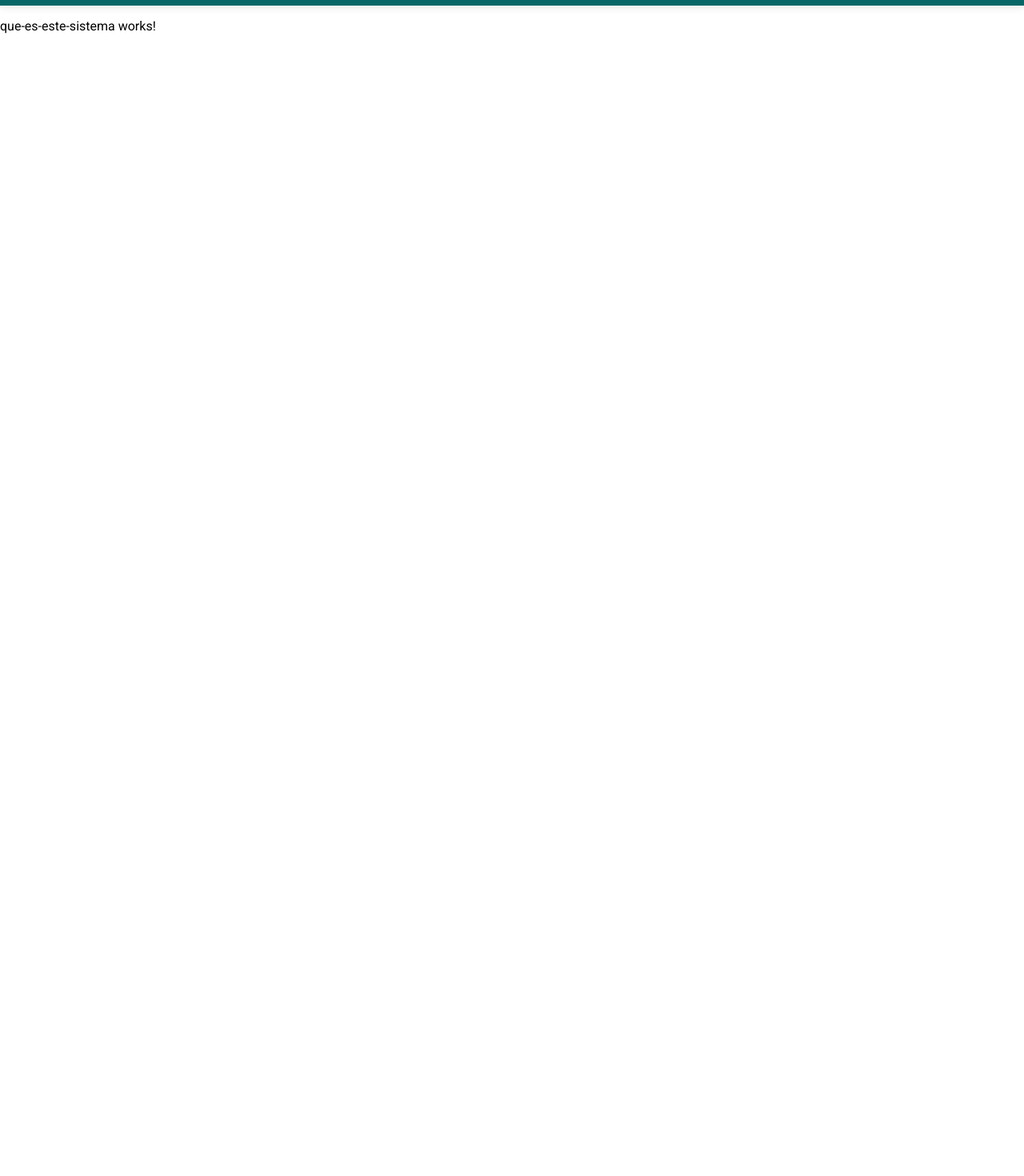
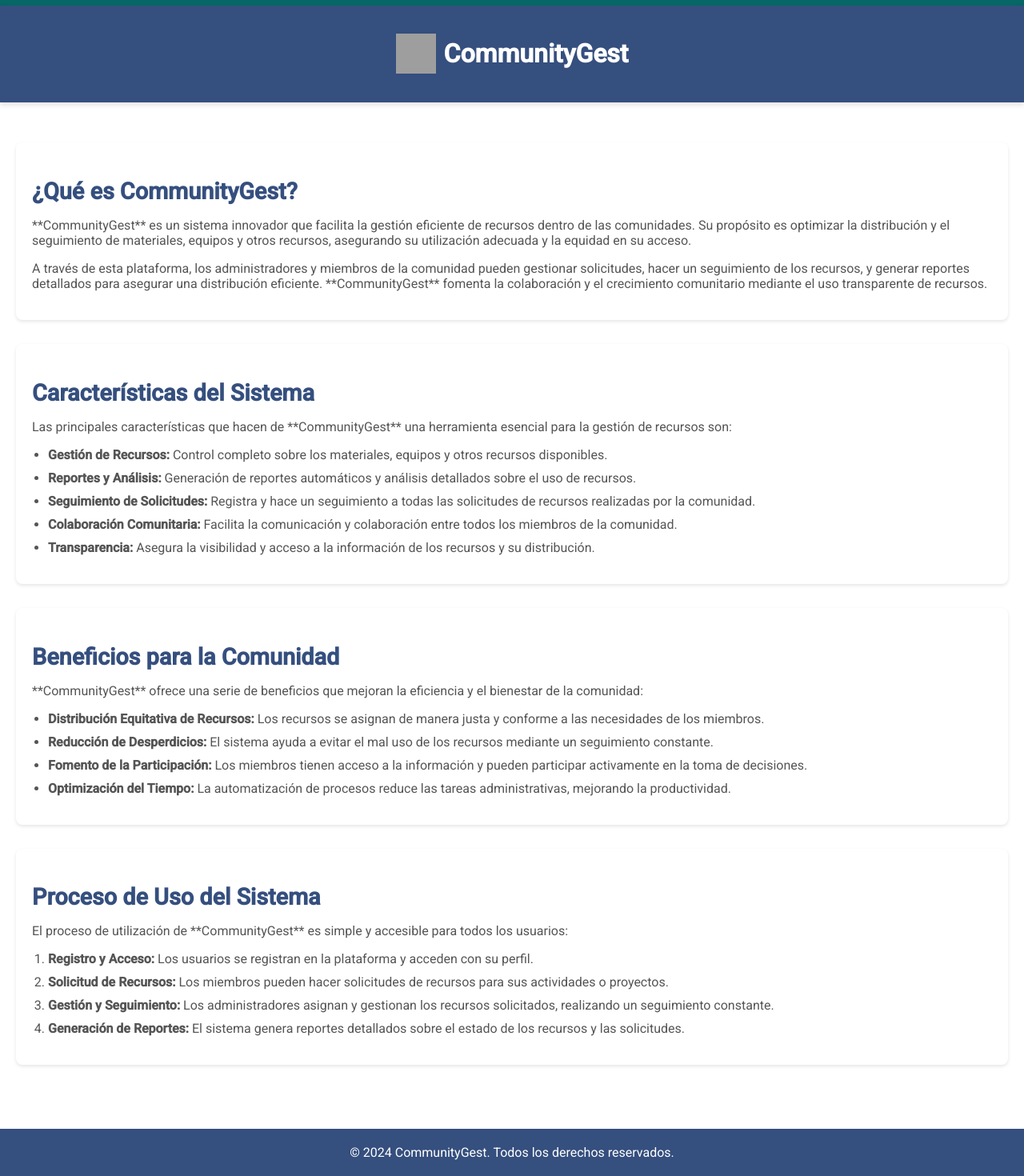
Before and after one commit to javProg24/ComunnityGest, an Angular app: page /que-es-este-sistema in a window 1280 px wide. Shown: the part 105-1575 px from the top of the page at 80% size. Before the commit the page ends 800 px from the top, so only its background shows below. Built offline with nearby package versions, Linux system fonts and the light colour scheme; grey boxes are pictures that could not be loaded.

Commit message:
Agregando pie de pagina

```diff
--- a/src/app/app.component.css
+++ b/src/app/app.component.css
@@ -11,6 +11,7 @@ button.router-link-active {
     font-family: Arial, sans-serif;
     background: linear-gradient(to right, #b2f2bb, #bde0fe);
     color: #333; /* Color base del texto */
+    height: 100vh;
   }
 
   /* Estilo para el encabezado */
@@ -83,3 +84,16 @@ button.router-link-active {
       justify-content: flex-start;
     }
   }
+
+  footer {
+    background-color: #354f7e;
+    color: white;
+    padding: 20px;
+    text-align: center;
+    font-size: 1rem;
+    margin-top: auto; /* Asegura que el pie de página se empuje hacia abajo */
+  }
+
+  footer p {
+    margin: 0;
+  }
--- a/src/app/app.component.html
+++ b/src/app/app.component.html
@@ -12,3 +12,7 @@
   </nav>
 </header>
 <router-outlet></router-outlet>
+
+<footer>
+  <p>&copy; 2024 CommunityGest. Todos los derechos reservados.</p>
+</footer>
--- a/src/app/components/que-es-este-sistema/que-es-este-sistema.component.css
+++ b/src/app/components/que-es-este-sistema/que-es-este-sistema.component.css
@@ -0,0 +1,67 @@
+body {
+    font-family: 'Arial', sans-serif;
+    margin: 0;
+    padding: 0;
+    background-color: #f1f3f7;
+  }
+
+  header {
+    background-color: #354f7e;
+    color: white;
+    padding: 20px 0;
+    box-shadow: 0 4px 6px rgba(0, 0, 0, 0.1);
+  }
+
+  header .header-container {
+    display: flex;
+    justify-content: center;
+    align-items: center;
+  }
+
+  header .logo {
+    display: flex;
+    align-items: center;
+  }
+
+  header .logo img {
+    width: 50px;
+    height: 50px;
+    margin-right: 10px;
+  }
+
+  header h1 {
+    font-size: 2rem;
+    font-weight: 700;
+  }
+
+  /* Estilos del contenido principal */
+  main {
+    padding: 50px 20px;
+  }
+
+  .section {
+    background-color: white;
+    border-radius: 8px;
+    box-shadow: 0 2px 4px rgba(0, 0, 0, 0.1);
+    margin-bottom: 30px;
+    padding: 20px;
+  }
+
+  .section-header h2 {
+    font-size: 1.8rem;
+    color: #354f7e;
+    margin-bottom: 10px;
+  }
+
+  p, ul, ol {
+    font-size: 1rem;
+    color: #555;
+  }
+
+  ul, ol {
+    padding-left: 20px;
+  }
+
+  ul li, ol li {
+    margin: 10px 0;
+  }
--- a/src/app/components/que-es-este-sistema/que-es-este-sistema.component.html
+++ b/src/app/components/que-es-este-sistema/que-es-este-sistema.component.html
@@ -1 +1,61 @@
-<p>que-es-este-sistema works!</p>
+<header>
+    <div class="header-container">
+      <div class="logo">
+        <img src="CommunityGest.ico" alt="CommunityGest Logo">
+        <h1>CommunityGest</h1>
+      </div>
+    </div>
+  </header>
+  <main>
+    <section id="introduccion" class="section">
+      <div class="section-header">
+        <h2>¿Qué es CommunityGest?</h2>
+      </div>
+      <p>
+        **CommunityGest** es un sistema innovador que facilita la gestión eficiente de recursos dentro de las comunidades. Su propósito es optimizar la distribución y el seguimiento de materiales, equipos y otros recursos, asegurando su utilización adecuada y la equidad en su acceso.
+      </p>
+      <p>
+        A través de esta plataforma, los administradores y miembros de la comunidad pueden gestionar solicitudes, hacer un seguimiento de los recursos, y generar reportes detallados para asegurar una distribución eficiente. **CommunityGest** fomenta la colaboración y el crecimiento comunitario mediante el uso transparente de recursos.
+      </p>
+    </section>
+
+    <section id="caracteristicas" class="section">
+      <div class="section-header">
+        <h2>Características del Sistema</h2>
+      </div>
+      <p>Las principales características que hacen de **CommunityGest** una herramienta esencial para la gestión de recursos son:</p>
+      <ul>
+        <li><strong>Gestión de Recursos:</strong> Control completo sobre los materiales, equipos y otros recursos disponibles.</li>
+        <li><strong>Reportes y Análisis:</strong> Generación de reportes automáticos y análisis detallados sobre el uso de recursos.</li>
+        <li><strong>Seguimiento de Solicitudes:</strong> Registra y hace un seguimiento a todas las solicitudes de recursos realizadas por la comunidad.</li>
+        <li><strong>Colaboración Comunitaria:</strong> Facilita la comunicación y colaboración entre todos los miembros de la comunidad.</li>
+        <li><strong>Transparencia:</strong> Asegura la visibilidad y acceso a la información de los recursos y su distribución.</li>
+      </ul>
+    </section>
+
+    <section id="beneficios" class="section">
+      <div class="section-header">
+        <h2>Beneficios para la Comunidad</h2>
+      </div>
+      <p>**CommunityGest** ofrece una serie de beneficios que mejoran la eficiencia y el bienestar de la comunidad:</p>
+      <ul>
+        <li><strong>Distribución Equitativa de Recursos:</strong> Los recursos se asignan de manera justa y conforme a las necesidades de los miembros.</li>
+        <li><strong>Reducción de Desperdicios:</strong> El sistema ayuda a evitar el mal uso de los recursos mediante un seguimiento constante.</li>
+        <li><strong>Fomento de la Participación:</strong> Los miembros tienen acceso a la información y pueden participar activamente en la toma de decisiones.</li>
+        <li><strong>Optimización del Tiempo:</strong> La automatización de procesos reduce las tareas administrativas, mejorando la productividad.</li>
+      </ul>
+    </section>
+
+    <section id="proceso" class="section">
+      <div class="section-header">
+        <h2>Proceso de Uso del Sistema</h2>
+      </div>
+      <p>El proceso de utilización de **CommunityGest** es simple y accesible para todos los usuarios:</p>
+      <ol>
+        <li><strong>Registro y Acceso:</strong> Los usuarios se registran en la plataforma y acceden con su perfil.</li>
+        <li><strong>Solicitud de Recursos:</strong> Los miembros pueden hacer solicitudes de recursos para sus actividades o proyectos.</li>
+        <li><strong>Gestión y Seguimiento:</strong> Los administradores asignan y gestionan los recursos solicitados, realizando un seguimiento constante.</li>
+        <li><strong>Generación de Reportes:</strong> El sistema genera reportes detallados sobre el estado de los recursos y las solicitudes.</li>
+      </ol>
+    </section>
+  </main>
```
Also changed, not shown: src/app/components/inicio-servicios/inicio-servicios.component.css (line endings or trailing spaces), src/app/components/inicio-servicios/inicio-servicios.component.html (line endings or trailing spaces).
